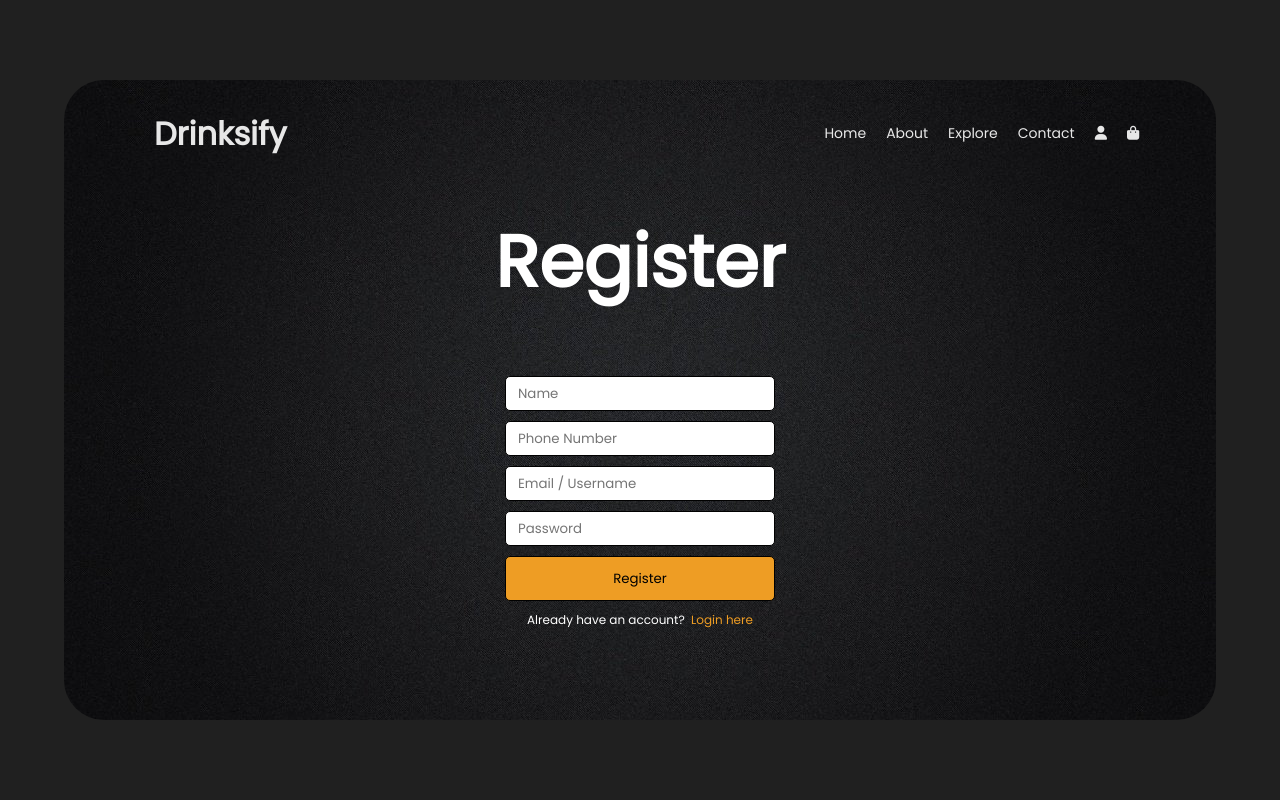
After one commit to HardikShah563/DrinksWebsite4, a PHP site: page /pages/register.html in a window 1280 px wide. The commit adds this page. Run offline with PHP 8.4, Linux system fonts and the light colour scheme; some libraries are stand-ins or nearby versions.

Commit message:
login register

```diff
--- /dev/null
+++ b/pages/register.html
@@ -0,0 +1,62 @@
+<!DOCTYPE html>
+<html lang="en">
+<head>
+    <meta charset="UTF-8">
+    <meta http-equiv="X-UA-Compatible" content="IE=edge">
+    <meta name="viewport" content="width=device-width, initial-scale=1.0">
+    <title>Drinksify</title>
+    <!-- Link Style Sheet -->
+    <link rel="stylesheet" href="./../style/style.css">
+    <link rel="stylesheet" href="./../style/navbar.css">
+    <link rel="stylesheet" href="./../style/login-register.css">
+    <!-- Link javascript -->
+    <script src="./../script/app.js" defer></script>
+    <!-- Fontawesome Icons -->
+    <script src="https://kit.fontawesome.com/6d232ec003.js" crossorigin="anonymous"></script>
+</head>
+<body>
+    <!-- Everything inside the file will be contained inside the box to get that effect -->
+    <div class="box">
+        <section class="nav">
+            <nav>
+                <div class="logo">
+                    <p>Drink<label class="purple">sify</label></p>
+                </div>
+                <div class="nav-lines">
+                    <i class="fa-solid fa-bars-staggered"></i>
+                </div>
+                <div class="nav-links">
+                    <li><a href="#main">Home <hr>
+                    </a> </li>
+                <li><a href="#about-us">About <hr>
+                    </a> </li>
+                <li><a href="#explore">Explore <hr>
+                    </a> </li>
+                <li><a href="#contact">Contact <hr>
+                    </a> </li>
+                <li><a href="./pages/login.html"><i class="fa-solid fa-user"></i> <hr>
+                    </a> </li>
+                <li class="contact"><a href="#"><i class="fa-solid fa-bag-shopping"></i> <hr>
+                    </a> </li>
+                </div>
+            </nav>
+        </section>
+
+        <section class="heading">
+            <h1>Register</h1>
+        </section>
+
+        <section class="input-form">
+            <form>
+                <input type="text" name="name" id="name" placeholder="Name">
+                <input type="number" name="phnumber" id="phnumber" placeholder="Phone Number">
+                <input type="email" name="email" id="email" placeholder="Email / Username">
+                <input type="password" name="password" id="password" placeholder="Password">
+                <button><a href="./exlore.html">Register</a></button>
+            </form>
+            <p>Already have an account?&nbsp;&nbsp;<a href="./login.html">Login here</a></p>
+        </section>
+    </div>
+</body>
+
+</html>
--- /dev/null
+++ b/style/login-register.css
@@ -0,0 +1,78 @@
+/* -------- Variable CSS --------*/
+:root {
+    --black: #000000;
+    --grey: #606060;
+    --yellow: #ee9d24;
+    --orange: #ef7e26;
+    --white: #ffffff;
+}
+
+/* -------- Font face import -------- */
+@font-face {
+    font-family: Poppins;
+    src: url(../font/Poppins-Regular.ttf);
+}
+
+.heading h1 {
+    text-align: center;
+    color: var(--white);
+    font-size: 72px;
+    margin: 20px auto;
+}
+
+.input-form {
+    width: 300px;
+    margin: 60px auto;
+
+}
+
+input, button {
+    margin: 10px auto;
+    width: 90%;
+    height: 35px;
+    padding: 12px;
+    border: 1px solid var(--black);
+    border-radius: 5px;
+}
+
+button {
+    height: 45px;
+    background-color: var(--yellow);
+}
+
+button a {
+    color: var(--black);
+}
+
+button:hover {
+    background-color: var(--orange);
+}
+
+.input-form p {
+    display: flex;
+    justify-content: center;
+    color: var(--white);
+    font-size: 12px;
+}
+
+.input-form p a {
+    color: var(--yellow);
+}
+
+@media (max-width: 350px) {
+    .heading h1 {
+        font-size: 20vw;
+    }
+
+    .input-form {
+        width: 90%;
+    }
+
+    .input-form p, .input-form p a {
+        font-size: 8px;
+    }
+
+    input {
+        margin: 20px auto;
+    }
+}
--- a/style/navbar.css
+++ b/style/navbar.css
@@ -77,7 +77,7 @@ a hr {
 
 .nav-links li a:hover > hr {
     width: 80%;
-    border: 0.5px solid var(--black);
+    border: 0.5px solid var(--white);
 }
 
 
--- a/style/style.css
+++ b/style/style.css
@@ -1,12 +1,9 @@
 /* -------- Variable CSS --------*/
 :root {
     --black: #000000;
-    --very-light-blue: #d6ecf7;
-    --light-blue: #91ccea;
-    --blue: #3da2da;
-    --button-blue: #5decfc;
-    --text-blue: #152c62;
-    --not-focus-text: #5a96b8;
+    --grey: #606060;
+    --yellow: #ee9d24;
+    --orange: #ef7e26;
     --white: #ffffff;
 }
 
@@ -49,11 +47,18 @@ html {
 }
 
 body {
-    background: url(../img/background.jpg);
+    /* background: url(../img/background.jpg); */
     background-size: cover;
     height: 100vh;
     /* background-repeat: no-repeat; */
     /* background-position: center; */
+    background-color: #202020;
+}
+
+hr {
+    width: 60%;
+    margin: auto auto;
+    border: 0.5px solid var(--grey);
 }
 
 .box {
@@ -137,6 +225,6 @@ body {
 }
 
 ::-webkit-scrollbar-thumb {
-    background-color: var(--light-blue);
+    background-color: var(--yellow);
     border-radius: 10px;
 }
```
Also changed, not shown: other parts of style/style.css (+89 -5 lines), index.html (+37 -9 lines), pages/login.html (added, +60 -0 lines), pages/exlore.html (added).
